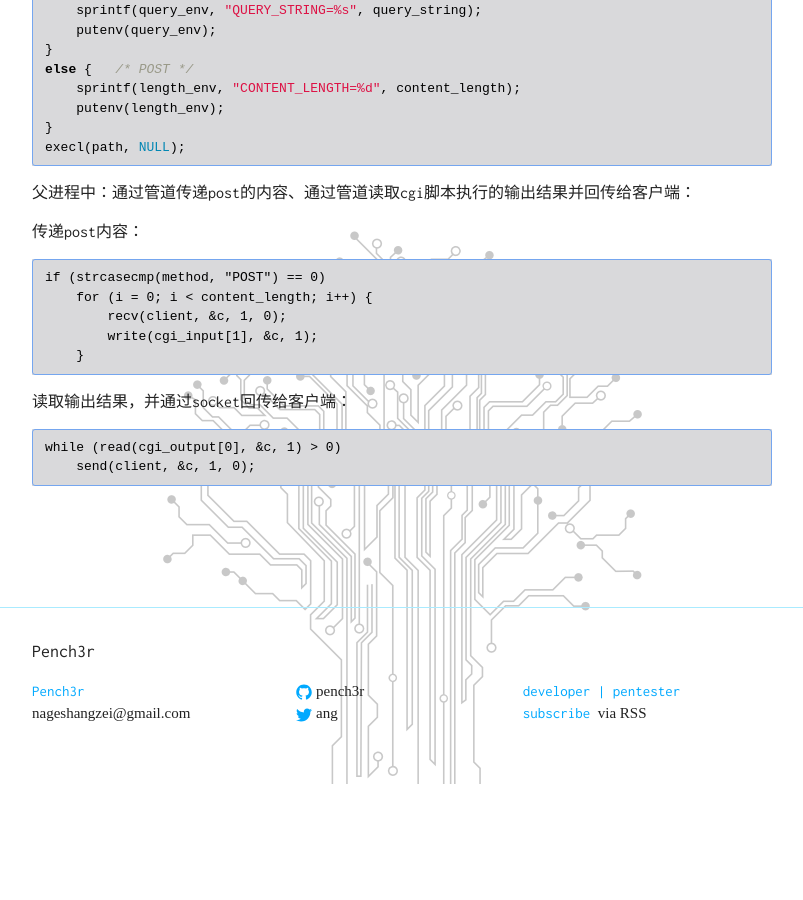
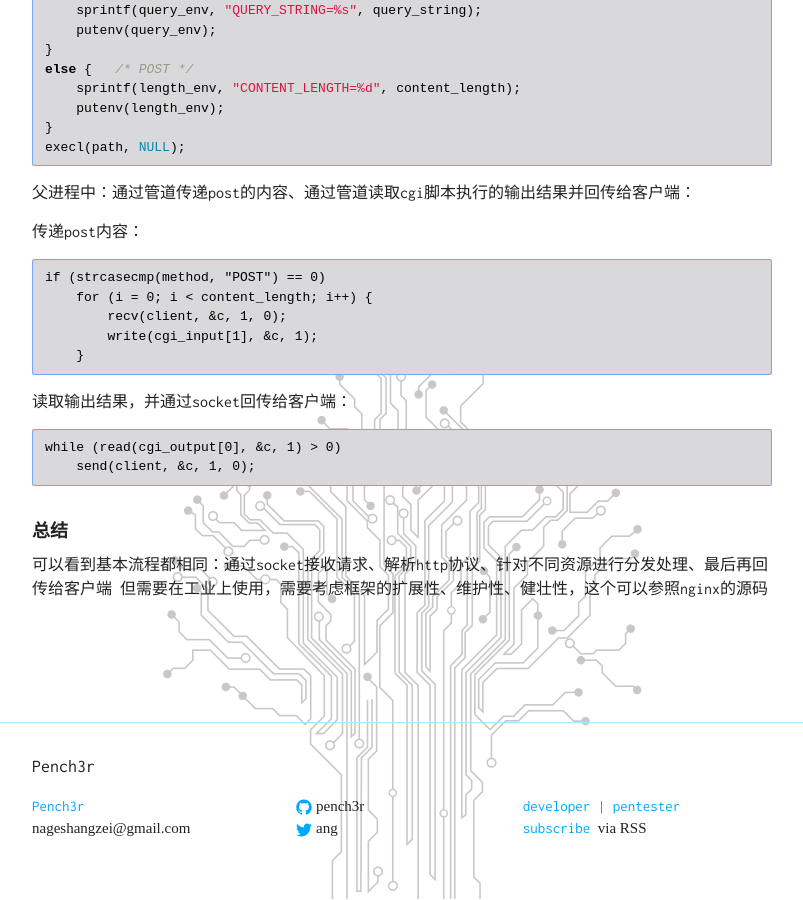
Before and after one commit to pench3r/OldBlog, a Jekyll site: the page built from _posts/Coding/2019-12-10-simple-web-server.md, in a window 1280 px wide and 900 px high, scrolled down 4706 px. Shown: the whole window, without its empty margins (238-1041 px from the left). Built offline with Jekyll 4.4.1, drawn with Linux system fonts in a browser that asks for light colours; comment, search, counter and statistics services are not loaded; before the commit the page ends 5491 px from its top, so only the background shows below that.

Commit message:
Update 2019-12-10-simple-web-server.md

````diff
--- a/_posts/Coding/2019-12-10-simple-web-server.md
+++ b/_posts/Coding/2019-12-10-simple-web-server.md
@@ -260,3 +260,8 @@ if (strcasecmp(method, "POST") == 0)
 while (read(cgi_output[0], &c, 1) > 0)
     send(client, &c, 1, 0);
 ```
+
+#### 总结
+
+可以看到基本流程都相同：通过socket接收请求、解析http协议、针对不同资源进行分发处理、最后再回传给客户端
+但需要在工业上使用，需要考虑框架的扩展性、维护性、健壮性，这个可以参照nginx的源码
````
